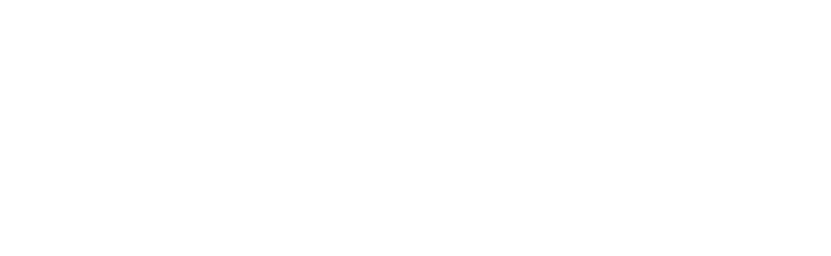
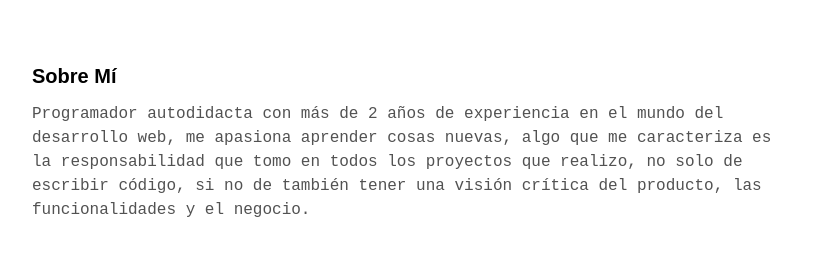
Before and after one commit to LUISEDOCCOR/portafolio-2025, a Vue app: page / in a window 1280 px wide. Shown: the part 232-488 px from the top of the page, without its empty margins (224-1055 px from the left). Built offline with nearby package versions, Linux system fonts and the light colour scheme.

Commit message:
feat:  add about me section

```diff
--- a/src/App.vue
+++ b/src/App.vue
@@ -1,10 +1,14 @@
 <script setup>
 import MainLayout from "./layouts/MainLayout.vue";
 import Header from "./components/Header.vue";
+import AboutMe from "./components/AboutMe.vue";
 </script>
 
 <template>
   <MainLayout>
     <Header />
+    <main class="mt-16">
+      <AboutMe />
+    </main>
   </MainLayout>
 </template>
--- /dev/null
+++ b/src/components/AboutMe.vue
@@ -0,0 +1,12 @@
+<template>
+  <section class="space-y-3">
+    <h2 class="text-xl font-semibold">Sobre Mí</h2>
+    <p class="jetbrains-mono text-md text-neutral-600">
+      Programador autodidacta con más de 2 años de experiencia en el mundo del
+      desarrollo web, me apasiona aprender cosas nuevas, algo que me caracteriza
+      es la responsabilidad que tomo en todos los proyectos que realizo, no solo
+      de escribir código, si no de también tener una visión crítica del
+      producto, las funcionalidades y el negocio.
+    </p>
+  </section>
+</template>
```
